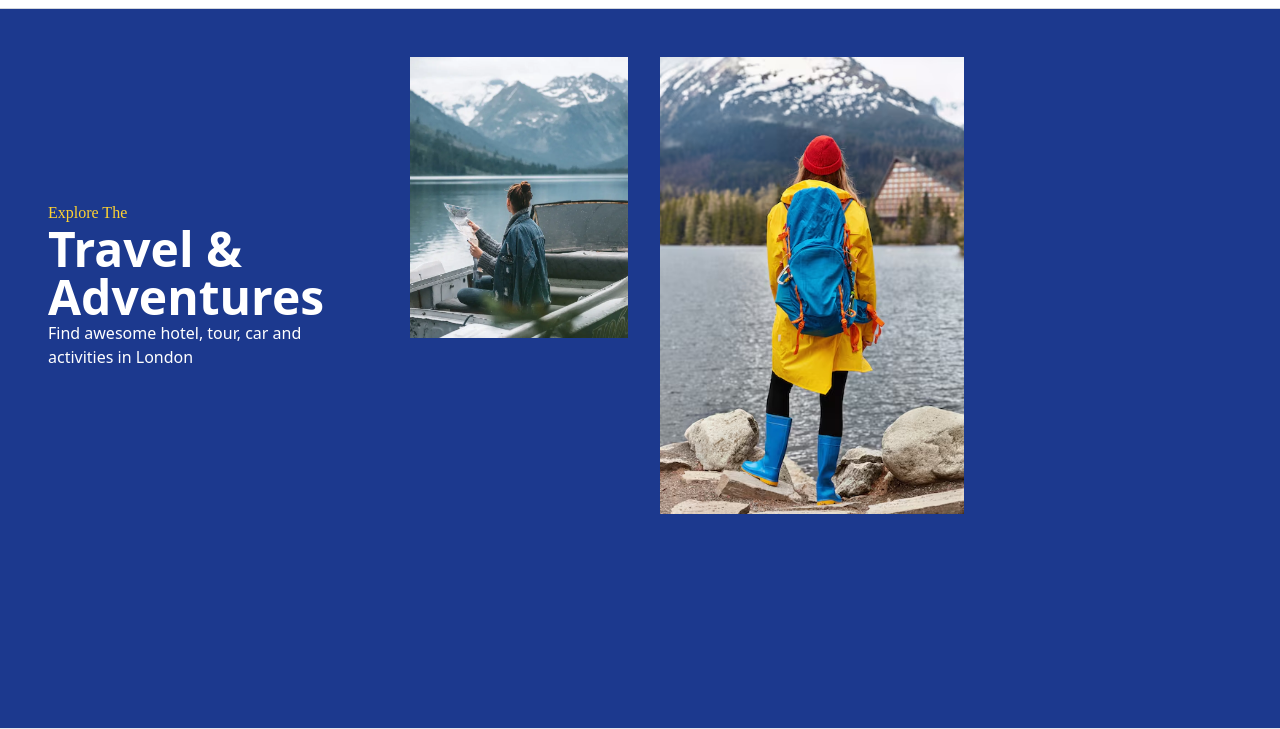
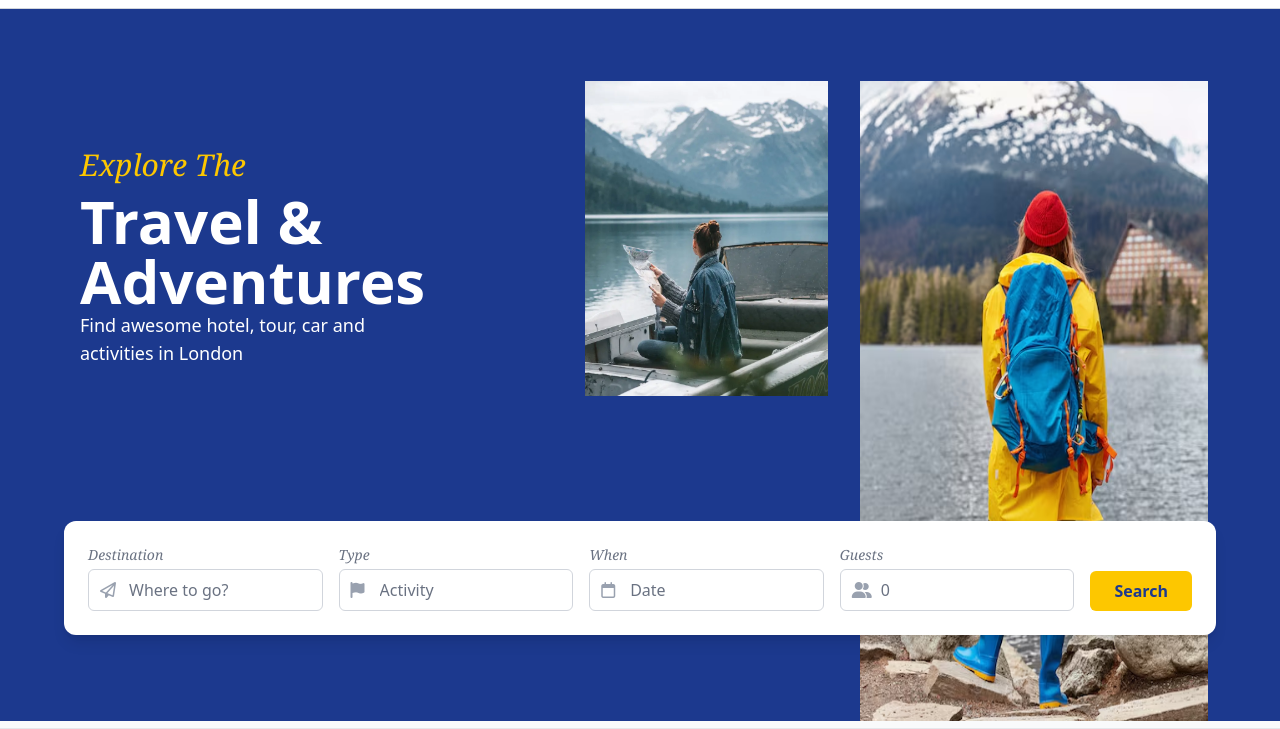
Before and after one commit to NkOutrage35/Trisog-Travel-Agency-, a website: page src/index.html in a window 1280 px wide. Shown: the part 71-800 px from the top of the page. Drawn offline with nearby package versions, Linux system fonts and the light colour scheme; files whose address does not match are found by name.

Commit message:
Enhance hero section layout and styling for improved visual appeal

```diff
--- a/src/index.html
+++ b/src/index.html
@@ -61,31 +61,34 @@
       </nav>
     </header>
 
-    <section>
-      <div
-        class="bg-blue-900 text-white flex gap-8 justify-between items-center py-12"
-      >
-        <div class="hero-text p-12">
-          <p class="font-[Kalam] text-amber-300 text-base">Explore The</p>
-          <strong class="text-5xl">Travel & <br />Adventures</strong>
-          <p>Find awesome hotel, tour, car and activities in London</p>
+    <section class="bg-blue-900">
+      <div class="text-white flex justify-between items-center py-18">
+        <div class="hero-text relative left-20 -top-36">
+          <p
+            class="text-3xl italic text-yellow-400 mb-2 font-serif"
+            style="font-family: 'Georgia', serif"
+          >
+            Explore The
+          </p>
+          <strong class="text-6xl">Travel & <br />Adventures</strong>
+          <p class="text-lg ">Find awesome hotel, tour, car and activities in London</p>
         </div>
-        <div class="hero-img flex gap-8">
+        <div class="hero-img flex gap-8 ml-60">
           <img
-            class="w-[25%] h-[50%]"
+            class="w-[35%] h-[35%]"
             src="../images/pexels-dmitriy-ganin-7772716.webp"
             alt=""
           />
           <img
-            class="w-[35%] max-h-[70%]"
+            class="w-[50%] max-h-full h-[40rem]"
             src="../images/vertical-shot-female-hiker-enjoys-amazing-nature-view-stands-back-camera-stones_273609-25698.jpg"
             alt=""
           />
         </div>
       </div>
 
-      <section
-        class="flex justify-center items-center py-20 bg-blue-900 min-h-screen"
+      <sectiodn
+        class="flex justify-center items-center py-20min-h-screen relative z-10 bottom-68 -mb-[11.6rem]"
       >
         <div
           class="bg-white p-6 rounded-xl shadow-lg flex items-end space-x-4 max-w-6xl w-full mx-auto"
@@ -93,7 +96,8 @@
           <div class="search-field flex-1">
             <label
               for="destination"
-              class="block text-sm font-medium text-gray-500 mb-1"
+              class="block text-sm font-medium text-gray-500 mb-1 italic font-serif"
+              style="font-family: 'Georgia', serif"
               >Destination</label
             >
             <div class="relative flex items-center">
@@ -104,15 +108,16 @@
                 type="text"
                 id="destination"
                 placeholder="Where to go?"
-                class="pl-10 pr-3 py-2 border border-gray-300 rounded-md w-full focus:outline-none focus:ring-1 focus:ring-blue-500"
+                class="pl-10 pr-3 py-2 border border-gray-300 text-gray-500 rounded-md w-full focus:outline-none focus:ring-1 focus:ring-blue-500"
               />
             </div>
           </div>
 
           <div class="search-field flex-1">
             <label
-              for="type"
-              class="block text-sm font-medium text-gray-500 mb-1"
+              for="destination"
+              class="block text-sm font-medium text-gray-500 mb-1 italic font-serif"
+              style="font-family: 'Georgia', serif"
               >Type</label
             >
             <div class="relative flex items-center">
@@ -121,15 +126,16 @@
                 type="text"
                 id="type"
                 placeholder="Activity"
-                class="pl-10 pr-3 py-2 border border-gray-300 rounded-md w-full focus:outline-none focus:ring-1 focus:ring-blue-500"
+                class="pl-10 pr-3 py-2 border border-gray-300 text-gray-500 rounded-md w-full focus:outline-none focus:ring-1 focus:ring-blue-500"
               />
             </div>
           </div>
 
           <div class="search-field flex-1">
-            <label
-              for="when"
-              class="block text-sm font-medium text-gray-500 mb-1"
+           <label
+              for="destination"
+              class="block text-sm font-medium text-gray-500 mb-1 italic font-serif"
+              style="font-family: 'Georgia', serif"
               >When</label
             >
             <div class="relative flex items-center">
@@ -140,15 +146,16 @@
                 type="text"
                 id="when"
                 placeholder="Date"
-                class="pl-10 pr-3 py-2 border border-gray-300 rounded-md w-full focus:outline-none focus:ring-1 focus:ring-blue-500"
+                class="pl-10 pr-3 py-2 border border-gray-300 rounded-md text-gray-500 w-full focus:outline-none focus:ring-1 focus:ring-blue-500"
               />
             </div>
           </div>
 
           <div class="search-field flex-1">
-            <label
-              for="guests"
-              class="block text-sm font-medium text-gray-500 mb-1"
+           <label
+              for="destination"
+              class="block text-sm font-medium text-gray-500 mb-1 italic font-serif"
+              style="font-family: 'Georgia', serif"
               >Guests</label
             >
             <div class="relative flex items-center">
@@ -159,7 +166,7 @@
                 type="text"
                 id="guests"
                 placeholder="0"
-                class="pl-10 pr-3 py-2 border border-gray-300 rounded-md w-full focus:outline-none focus:ring-1 focus:ring-blue-500"
+                class="pl-10 pr-3 py-2 border border-gray-300 rounded-md w-full text-gray-500 focus:outline-none focus:ring-1 focus:ring-blue-500"
               />
             </div>
           </div>
@@ -693,7 +700,7 @@
           class="flex flex-col lg:flex-row lg:justify-between items-center gap-4"
         >
           <div
-            class="lg:w-5/12 max-w-lg  ml-12 lg:max-w-none text-center lg:text-left"
+            class="lg:w-5/12 max-w-lg ml-12 lg:max-w-none text-center lg:text-left"
           >
             <div class="mb-8">
               <p
@@ -756,7 +763,7 @@
           </div>
 
           <div
-            class="lg:w-6/12 relative h-[420px] mt-10  mr-12 lg:mt-0 flex justify-end"
+            class="lg:w-6/12 relative h-[420px] mt-10 mr-12 lg:mt-0 flex justify-end"
           >
             <img
               src="https://klooktravel.com/wp-content/themes/klooktravel/images/choos-us2-thumb.png"
```
Also changed, not shown: output.css.
